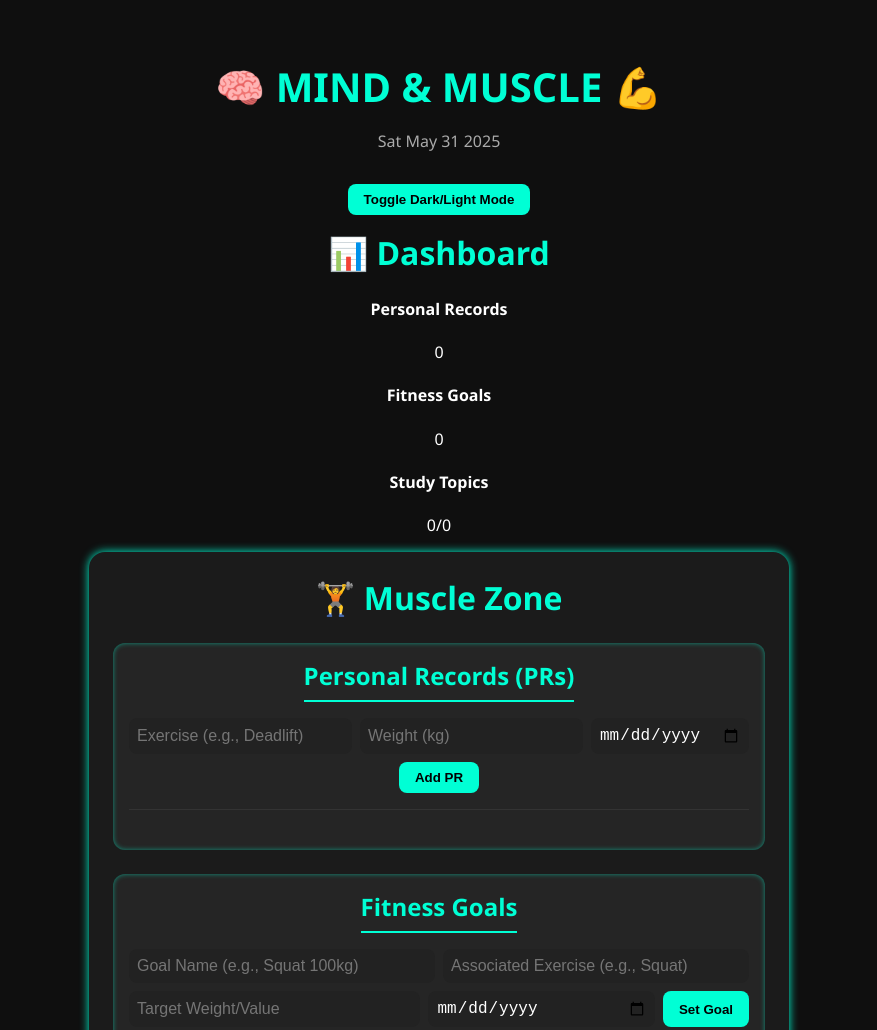
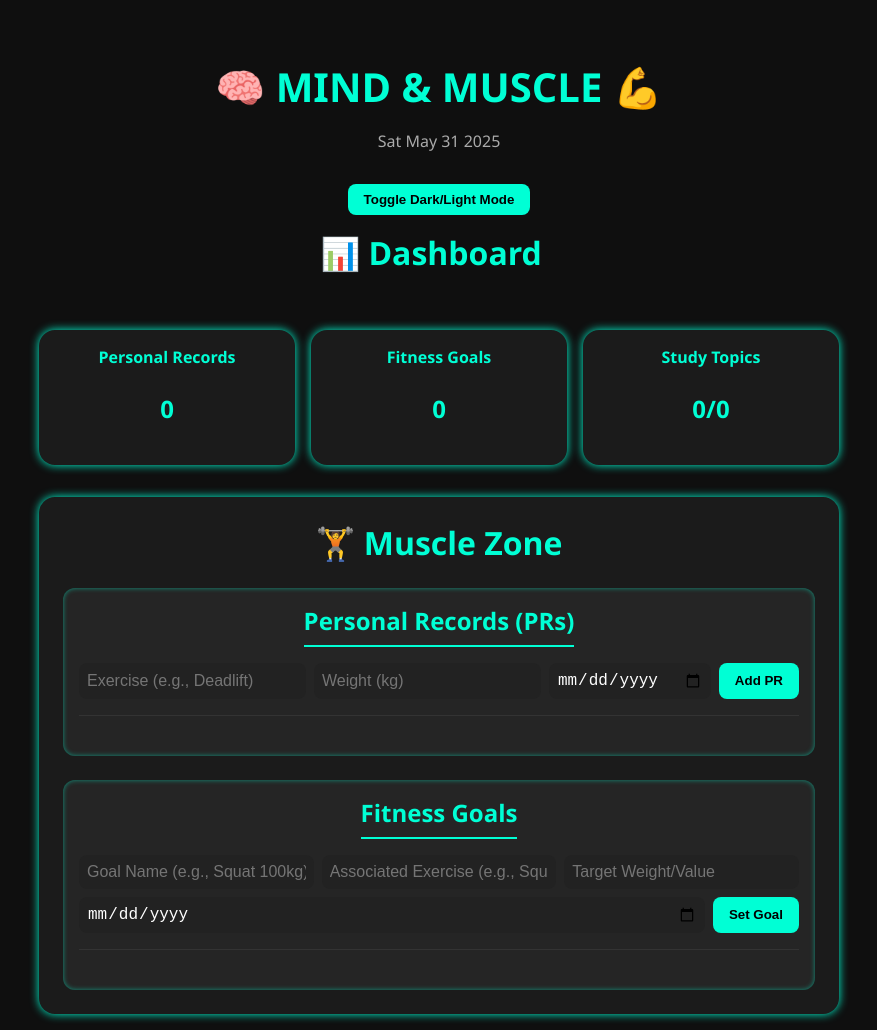
Before and after one commit to NISHANTH1239/nishhh_dashboard, a plain HTML site: page index.html in a window 1280 px wide. Shown: the top 1030 px of the page, without its empty margins (201-1078 px from the left). Drawn offline with Linux system fonts and the light colour scheme; a small style sheet from the web is missing.

Commit message:
Update style.css

```diff
--- a/style.css
+++ b/style.css
@@ -9,10 +9,38 @@ body {
 }
 
 .container {
-  max-width: 700px;
+  max-width: 800px;
   margin: auto;
   padding: 2rem;
   text-align: center;
+}
+
+/* Dashboard summary boxes */
+.dashboard {
+  display: flex;
+  flex-wrap: wrap;
+  justify-content: center;
+  gap: 1rem;
+  margin-bottom: 2rem;
+}
+
+.dashboard-box {
+  flex: 1 1 150px;
+  background-color: #1b1b1b;
+  color: #00ffd5;
+  padding: 1rem;
+  border-radius: 1rem;
+  box-shadow: 0 0 10px #00ffd5;
+  text-align: center;
+}
+
+.dashboard-box h4 {
+  margin: 0 0 0.5rem 0;
+}
+
+.dashboard-box p {
+  font-size: 1.5rem;
+  font-weight: bold;
 }
 
 h1 {
@@ -73,7 +101,6 @@ button#theme-toggle:hover {
   box-shadow: 0 0 20px #00ffd5;
 }
 
-/* Sub-panels for PR and Goals */
 .sub-panel {
   background-color: #252525;
   padding: 1rem;
@@ -105,6 +132,10 @@ form input, form select {
   min-width: 120px;
 }
 
+input[type="number"] {
+  step: 0.5;
+}
+
 form button {
   padding: 0.5rem 1rem;
   background-color: #00ffd5;
@@ -127,7 +158,7 @@ ul {
   padding: 0;
   margin-top: 1rem;
   text-align: left;
-  max-height: 300px; /* Limit height for scrollable lists */
+  max-height: 300px;
   overflow-y: auto;
   border-top: 1px solid #333;
   padding-top: 0.5rem;
@@ -143,7 +174,7 @@ ul li {
   cursor: pointer;
 }
 
-ul li.completed { /* For study tasks */
+ul li.completed {
   text-decoration: line-through;
   opacity: 0.7;
 }
@@ -168,21 +199,12 @@ ul li span.edit-btn {
   flex-shrink: 0;
 }
 
-ul li span.update-progress-btn { /* New for goals (removed now as progress is automatic) */
-  margin-right: 0.5rem;
-  cursor: pointer;
-  color: #00aaff;
-  font-weight: bold;
-  flex-shrink: 0;
-}
-
 #workout-stats, #study-stats {
   margin-top: 1rem;
   font-size: 1.1rem;
   font-weight: bold;
 }
 
-/* Progress Bar Styles */
 .progress-bar-container {
   width: 100%;
   background-color: #444;
@@ -196,7 +218,7 @@ ul li span.update-progress-btn { /* New for goals (removed now as progress is au
 .progress-bar {
   height: 100%;
   background-color: #00ffd5;
-  width: 0%; /* Controlled by JS */
+  width: 0%;
   border-radius: 0.5rem;
   transition: width 0.5s ease-in-out;
 }
@@ -211,7 +233,6 @@ ul li span.update-progress-btn { /* New for goals (removed now as progress is au
   font-size: 0.8rem;
   text-shadow: 0 0 2px rgba(0,0,0,0.5);
 }
-
 
 /* Light mode */
 body.light-mode {
@@ -268,7 +289,7 @@ body.light-mode .progress-text {
   text-shadow: 0 0 2px rgba(255,255,255,0.5);
 }
 
-/* Custom Modal Styles (for alert/confirm/prompt replacements) */
+/* Custom Modal Styles */
 .modal-overlay {
   position: fixed;
   top: 0;
@@ -280,6 +301,7 @@ body.light-mode .progress-text {
   justify-content: center;
   align-items: center;
   z-index: 1000;
+  animation: fadeIn 0.3s ease-in-out;
 }
 
 .modal-content {
@@ -355,12 +377,16 @@ body.light-mode .modal-content input {
   border: 1px solid #008877;
 }
 
-body.light-mode #modal-confirm-btn, body.light-mode #modal-submit-btn, body.light-mode #modal-ok-btn {
+body.light-mode #modal-confirm-btn,
+body.light-mode #modal-submit-btn,
+body.light-mode #modal-ok-btn {
   background-color: #008877;
   color: white;
 }
 
-body.light-mode #modal-confirm-btn:hover, body.light-mode #modal-submit-btn:hover, body.light-mode #modal-ok-btn:hover {
+body.light-mode #modal-confirm-btn:hover,
+body.light-mode #modal-submit-btn:hover,
+body.light-mode #modal-ok-btn:hover {
   background-color: #006644;
 }
 
@@ -372,3 +398,13 @@ body.light-mode #modal-cancel-btn {
 body.light-mode #modal-cancel-btn:hover {
   background-color: #bbb;
 }
+
+/* Modal animation */
+@keyframes fadeIn {
+  from {
+    opacity: 0;
+  }
+  to {
+    opacity: 1;
+  }
+}
```
